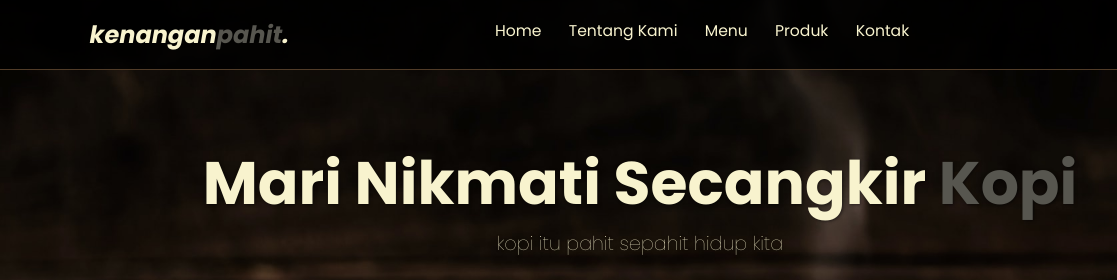
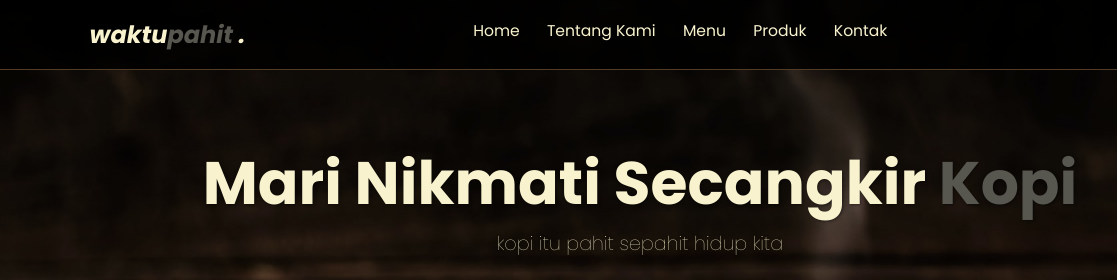
Before and after one commit to chikka-creator/konsli, a plain HTML site: page index.html in a window 1280 px wide. Shown: the top 280 px of the page, 0-1117 px from the left. Drawn offline with nearby package versions, Linux system fonts and the light colour scheme.

Commit message:
update nama file dan nama website

```diff
--- a/manis.html
+++ b/index.html
@@ -33,7 +33,7 @@
   <!-- NAVIGATION BAR -->
   <nav class="navbar">
     <!-- Logo/brand di pojok kiri atas -->
-    <a href="#" class="navbar-logo">kenangan<span>pahit</span>.</a>
+    <a href="#" class="navbar-logo">waktu<span>pahit </span>.</a>
 
     <!-- Menu navigasi utama di tengah -->
     <div class="navbar-nav">
```
